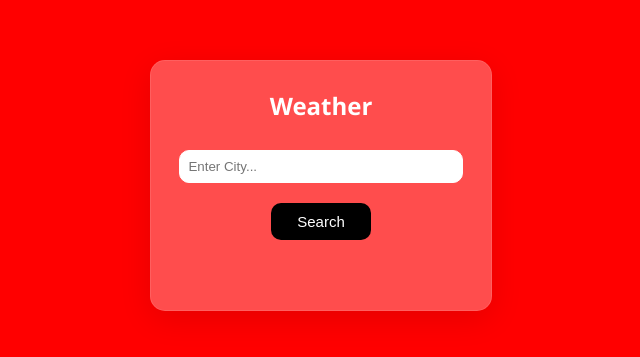
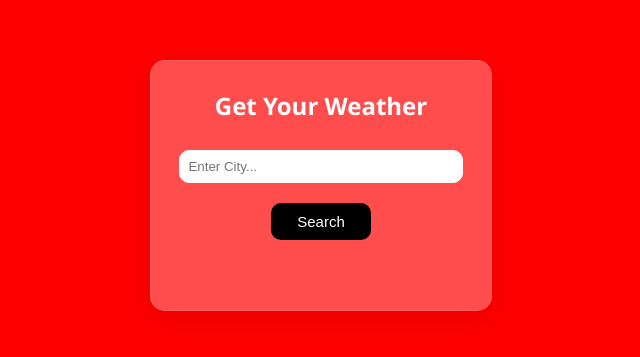
Before and after one commit to jwilliampope/simple_weather_app_2, a plain HTML site: page index.html in a window 1280 px wide. Shown: the part 215-572 px from the top of the page, without its empty margins (319-959 px from the left). Drawn offline with Linux system fonts and the light colour scheme.

Commit message:
changed h2 to something else

```diff
--- a/index.html
+++ b/index.html
@@ -10,7 +10,7 @@
 
 <body>
   <div id="weather-container">
-    <h2>Weather</h2>
+    <h2>Get Your Weather</h2>
     <input type="text" id="city" placeholder="Enter City...">
     <button onclick="getWeather()">Search</button>
     <img alt="Weather Icon" id="weather-icon">
```
Also changed, not shown: test.txt (deleted), 1 other file.
